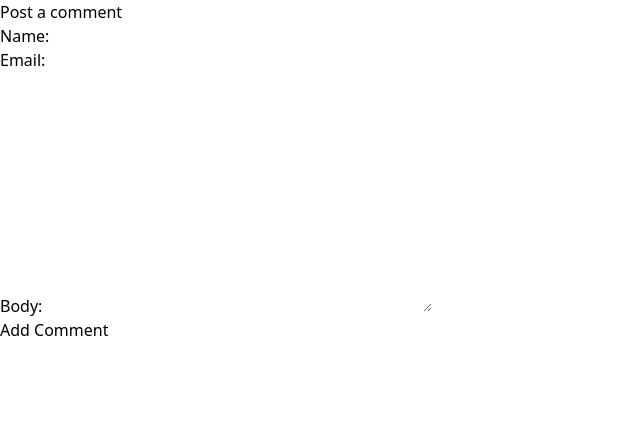
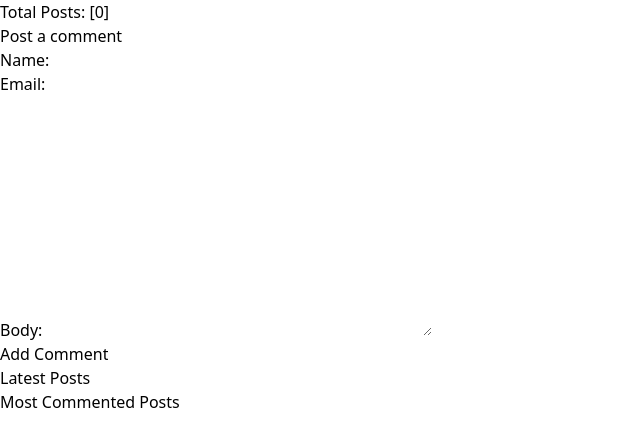
Before and after one commit to thanderoy/Bento-Box-Blog, a Django app: template apps/templates/blog/post/comment.html in a window 1280 px wide. Shown: the top 447 px of the page, without its empty margins (0-640 px from the left). Run offline with Django 4.2, Linux system fonts and the light colour scheme; the template is opened without the code that fills it: values that come from a table or form of the project are taken from there, others are empty; some libraries are stand-ins or nearby versions.

Commit message:
Add Custom Template Tags and Filters

```diff
--- /dev/null
+++ b/apps/blog/templatetags/blog_tags.py
@@ -0,0 +1,33 @@
+from django import template
+from ..models import Post
+from django.db.models import Count
+from django.utils.safestring import mark_safe
+import markdown
+
+register = template.Library()
+
+
+@register.simple_tag
+def total_posts():
+    return Post.published.count()
+
+
+# Latest Posts
+@register.inclusion_tag('blog/post/latest_posts.html')
+def show_latest_posts(count=5):
+    latest_posts = Post.published.order_by(
+        '-published_at')[:count]
+    return {'latest_posts': latest_posts}
+
+
+# Popular Posts
+@register.simple_tag
+def get_most_commented_posts(count=5):
+    return Post.published.annotate(
+                total_comments=Count('comments')
+            ).order_by('-total_comments')[:count]
+
+
+@register.filter(name='markdown')
+def markdown_format(text):
+    return mark_safe(markdown.markdown(text))
--- a/apps/blog/views.py
+++ b/apps/blog/views.py
@@ -62,7 +62,7 @@ def post_detail(request, year, month, day, post):
     similar_posts = Post.published.filter(
         tags__in=post_tag_ids).exclude(id=post.id)
     similar_posts = similar_posts.annotate(
-        same_tags=Count('tags')).order_by('-same_tags', '-publish')[:4]
+        same_tags=Count('tags')).order_by('-same_tags', '-published_at')[:2]
 
     context = {
         'post': post,
--- a/apps/templates/base.html
+++ b/apps/templates/base.html
@@ -1,3 +1,4 @@
+{% load blog_tags %}
 {% load static %}
 <!DOCTYPE html>
 <html lang="en">
@@ -8,8 +9,27 @@
     <script src="https://cdn.tailwindcss.com"></script>
 </head>
 <body>
+    <section>
+        <h2>Total Posts: [{% total_posts %}]</h2>
+    </section>
+
     {% block content %}
 
     {% endblock content %}
+
+    <section>
+        <h3>Latest Posts</h3>
+        {% show_latest_posts %}
+    </section>
+
+    <section>
+        <h3>Most Commented Posts</h3>
+        {% get_most_commented_posts as popular_posts %}
+        <ul>
+            {% for post in popular_posts %}
+                <li><a href="{{ post.get_absolute_url }}">{{ post.title }}</a></li>
+            {% endfor %}
+        </ul>
+    </section>
 </body>
 </html>
--- a/apps/templates/blog/post/detail.html
+++ b/apps/templates/blog/post/detail.html
@@ -10,7 +10,7 @@
 </section>
 
 <section>
-    {{ post.body|linebreaks }}
+    {{ post.body|markdown }}
 </section>
 
 <section>
--- /dev/null
+++ b/apps/templates/blog/post/latest_posts.html
@@ -0,0 +1,7 @@
+<section>
+    <ul>
+        {% for post in latest_posts %}
+            <li><a href="{% url post.get_absolute_url %}">{{ post.title }}</a></li>
+        {% endfor %}
+    </ul>
+</section>
--- a/apps/templates/blog/post/list.html
+++ b/apps/templates/blog/post/list.html
@@ -21,7 +21,7 @@
         <h2><a href="{{ post.get_absolute_url }}">{{ post.title }}</a></h2>
         <div>
             Tags:
-            {% for tag in post.tag.all %}
+            {% for tag in post.tags.all %}
                 <a href="{% url 'blog:post_list_by_tag' tag.slug %}">
                     {{ tag.name }}
                 </a>
@@ -29,7 +29,7 @@
             {% endfor %}
         </div>
         <span>Published: {{ post.published_at }} by {{ post.author }}</span>
-        <p>{{ post.body|truncatewords:30|linebreaks }}</p>
+        <p>{{ post.body|markdown|truncatewords_html:30 }}</p>
     </div>
 
     {% endfor %}
```
Also changed, not shown: apps/blog/templatetags/__init__.py (added).
